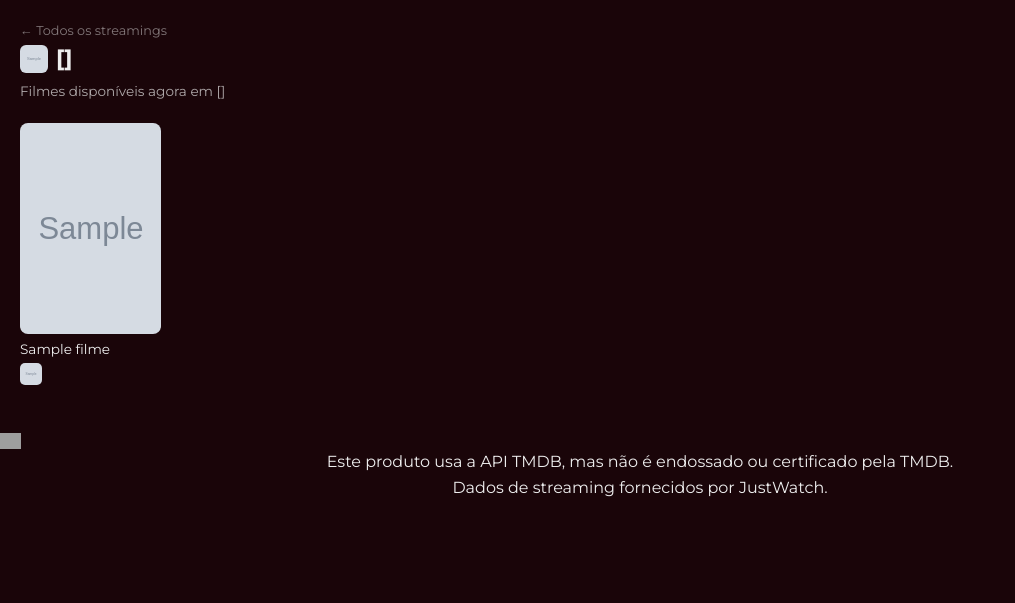
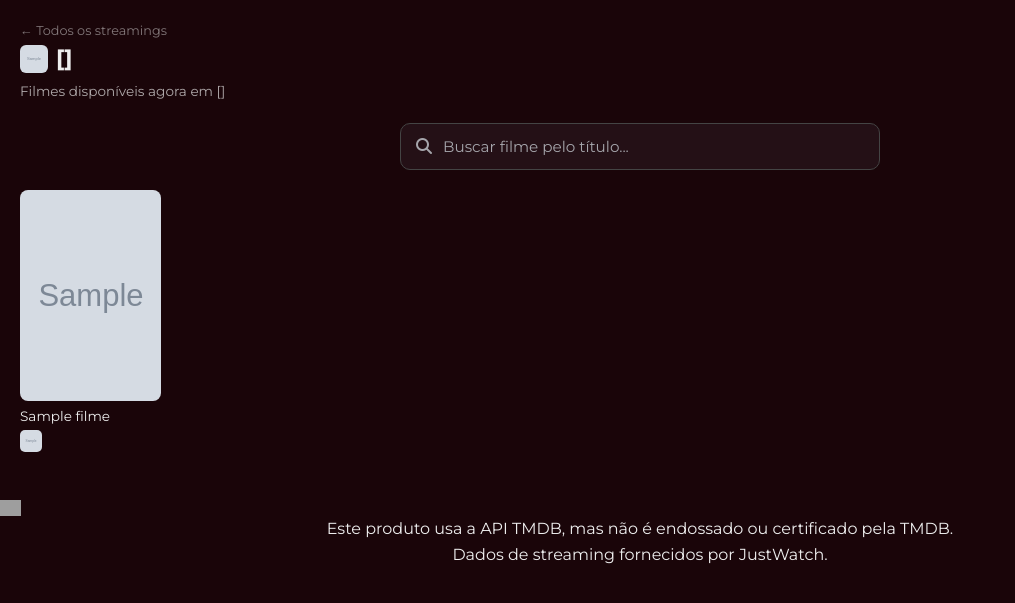
Before and after one commit to leanttro/leanttro_h, a Flask app: template templates/cinema/vitrine_streaming.html in a window 1280 px wide. Shown: the part 181-784 px from the top of the page, without its empty margins (0-1015 px from the left). Run offline with Flask 3, Linux system fonts and the light colour scheme; the template is opened without the code that fills it: most values are stand-ins (such as "Sample title", 1, 10 or a date in 2020); grey boxes marked "Sample" are stand-in pictures; a database or web service that is not in the repository returns one stand-in record (values such as "Sample title"); some libraries are stand-ins or nearby versions; grey boxes are pictures that could not be loaded.

Commit message:
Update vitrine_streaming.html

```diff
--- a/templates/cinema/vitrine_streaming.html
+++ b/templates/cinema/vitrine_streaming.html
@@ -19,6 +19,7 @@
 <link rel="icon" type="image/png" href="{{ hub.logo_url or 'https://placehold.co/64x64/0d0d0f/e50914?text=%F0%9F%8E%9E' }}">
 <link rel="apple-touch-icon" href="{{ hub.logo_url or 'https://placehold.co/180x180/0d0d0f/e50914?text=%F0%9F%8E%9E' }}">
 <link href="https://fonts.googleapis.com/css2?family=Montserrat:wght@300;400;500;600;700;800;900&display=swap" rel="stylesheet">
+<link href="https://cdnjs.cloudflare.com/ajax/libs/font-awesome/6.4.0/css/all.min.css" rel="stylesheet">
 
 <style>
 :root {
@@ -94,6 +95,19 @@ nav.desktop-nav ul li a:hover { background: var(--primary); color: var(--on-prim
 .card p { font-size: .85rem; margin: .4rem 0 0; line-height: 1.3; }
 .provider-icones { display: flex; gap: .3rem; margin-top: .3rem; }
 .provider-icones img { width: 22px; height: 22px; border-radius: 5px; }
+
+/* ══ BARRA DE BUSCA ══ */
+.busca-wrap { padding: 0 1.25rem 1.25rem; }
+.busca-box { max-width: 480px; margin: 0 auto; position: relative; }
+.busca-box i { position: absolute; left: 16px; top: 50%; transform: translateY(-50%); color: var(--text-dim); }
+.busca-box input {
+    width: 100%; padding: 13px 16px 13px 42px; border-radius: 10px; border: 1px solid #444;
+    background: #241016; color: #fff; font-family: inherit; font-size: .95em;
+}
+.busca-box input::placeholder { color: var(--text-dim); }
+.busca-box input:focus { outline: none; border-color: var(--primary); }
+.info-message { text-align: center; color: var(--text-dim); padding: 30px 1.25rem; }
+
 .paginacao { display: flex; justify-content: center; gap: 1rem; padding: 1.5rem; }
 .paginacao a { color: #eee; text-decoration: none; border: 1px solid #444; padding: .4rem .9rem; border-radius: 6px; }
 .creditos-tmdb, .creditos-justwatch { text-align: center; }
@@ -132,9 +146,16 @@ nav.desktop-nav ul li a:hover { background: var(--primary); color: var(--on-prim
   <p>{{ 'Filmes disponíveis agora em ' + provedor.nome if provedor else 'Filmes em alta agora' }}</p>
 </div>
 
-<div class="grid">
+<div class="busca-wrap">
+  <div class="busca-box">
+    <i class="fas fa-search"></i>
+    <input type="text" id="busca-filme" placeholder="Buscar filme pelo título..." oninput="filtrarBuscaFilmes(this.value)">
+  </div>
+</div>
+
+<div class="grid" id="filmes-grid">
   {% for f in filmes %}
-    <a class="card" href="/filme/{{ f.id }}/">
+    <a class="card" data-titulo="{{ f.title | lower }}" href="/filme/{{ f.id }}/">
       {% if f.poster_url %}
         <img class="poster" src="{{ f.poster_url }}" alt="Pôster de {{ f.title }}" loading="lazy">
       {% endif %}
@@ -147,6 +168,7 @@ nav.desktop-nav ul li a:hover { background: var(--primary); color: var(--on-prim
     </a>
   {% endfor %}
 </div>
+<p class="info-message" id="busca-vazio" style="display:none;">Não encontramos nenhum filme com esse título.</p>
 
 <div class="paginacao">
   {% set base_url = '/nao-quer-sair-de-casa/' + provedor.slug + '/' if provedor else '/nao-quer-sair-de-casa/' %}
@@ -161,5 +183,23 @@ nav.desktop-nav ul li a:hover { background: var(--primary); color: var(--on-prim
 {% include "cinema/_creditos.html" %}
 {% include "cinema/_creditos_justwatch.html" %}
 
+<script>
+// Busca client-side: filtra os cards já carregados nesta página pelo título.
+// (não busca em outras páginas de paginação — só o que já está renderizado aqui)
+function filtrarBuscaFilmes(termo){
+  var t = (termo || '').trim().toLowerCase();
+  var cards = document.querySelectorAll('#filmes-grid .card');
+  var algumVisivel = false;
+  cards.forEach(function(card){
+    var titulo = card.dataset.titulo || '';
+    var bate = !t || titulo.indexOf(t) !== -1;
+    card.style.display = bate ? '' : 'none';
+    if(bate) algumVisivel = true;
+  });
+  var vazio = document.getElementById('busca-vazio');
+  if(vazio) vazio.style.display = (cards.length && !algumVisivel) ? '' : 'none';
+}
+</script>
+
 </body>
 </html>
```
